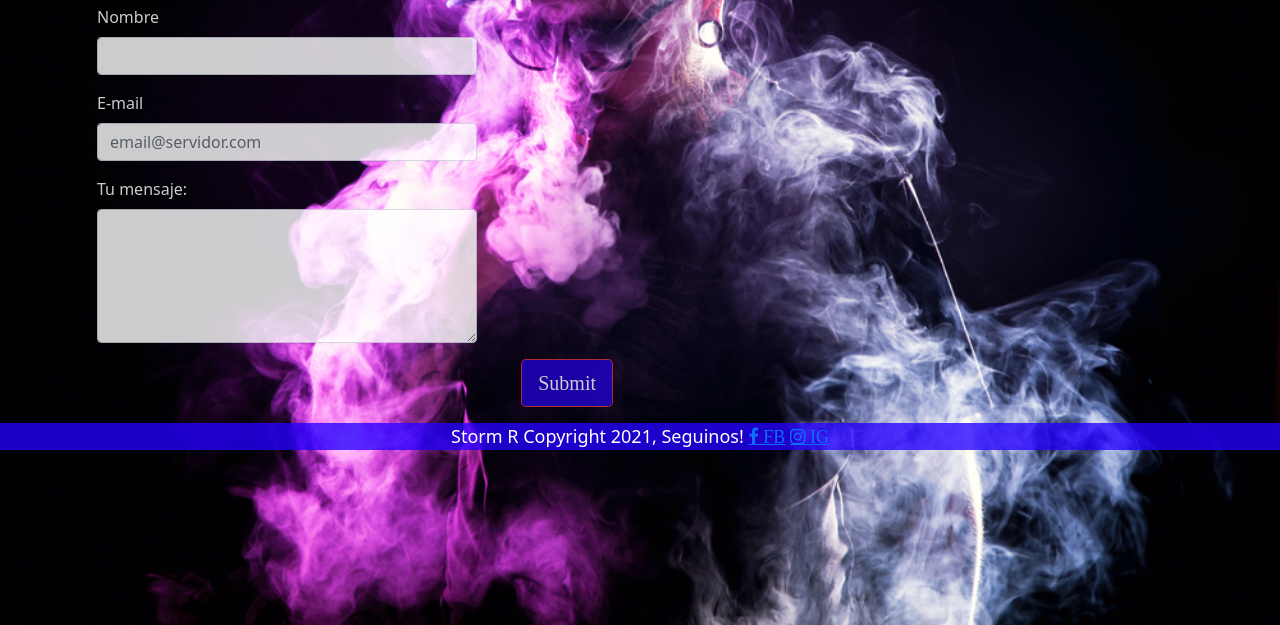
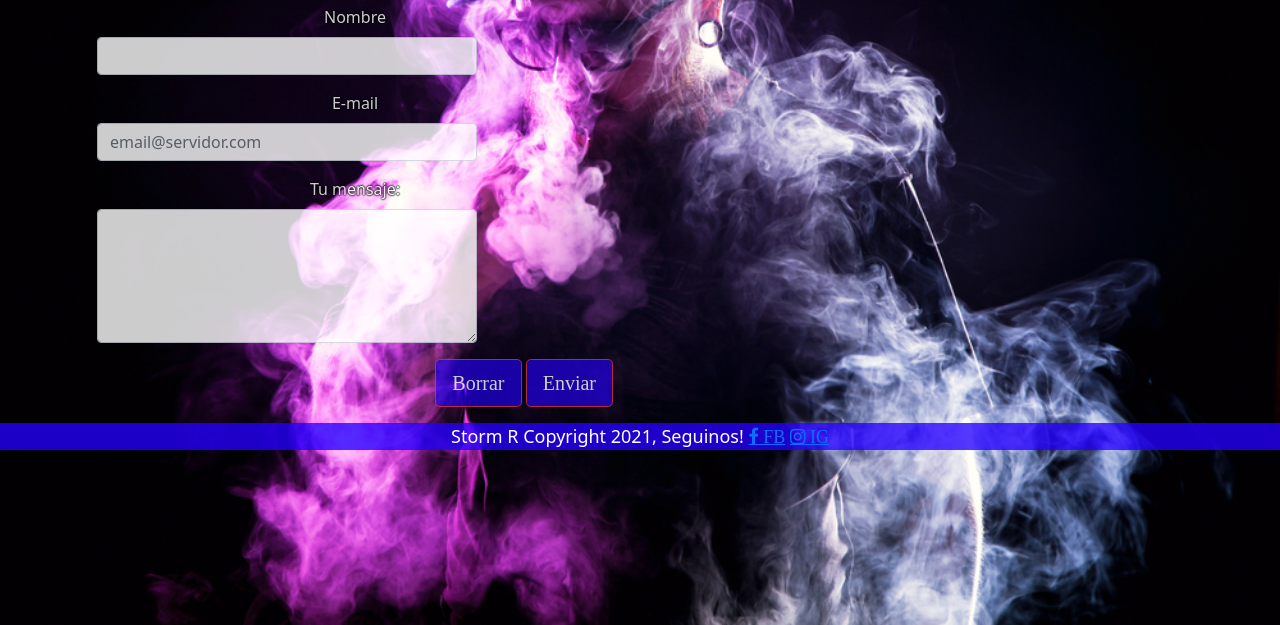
Before and after one commit to marcel0t/ProyectoCoder10150, a website: page contacto.html in a window 1280 px wide. Shown: the part 175-800 px from the top of the page. Drawn offline with nearby package versions, Linux system fonts and the light colour scheme.

Commit message:
agregué botón clear en contacto

```diff
--- a/contacto.html
+++ b/contacto.html
@@ -80,7 +80,7 @@
 		<div class="row">
 		  <div class="col-md-6">
 			<div >
-			  <form class="form-horizontal" action="" method="post">
+			  <form class="form-horizontal" action="" method="post" align="center">
 			  <fieldset>
 				<legend class="text-center">Contactanos!</legend>
 
@@ -111,7 +111,8 @@
 				<!-- Form actions -->
 				<div class="form-group">
 				  <div class="col-md-12 text-right">
-					<button type="submit" class="btn btn-danger btn-lg">Submit</button>
+					<button type="reset" class="btn btn-danger btn-lg">Borrar</button>
+					<button type="submit" class="btn btn-danger btn-lg">Enviar</button>
 				  </div>
 				</div>
 			  </fieldset>
```
